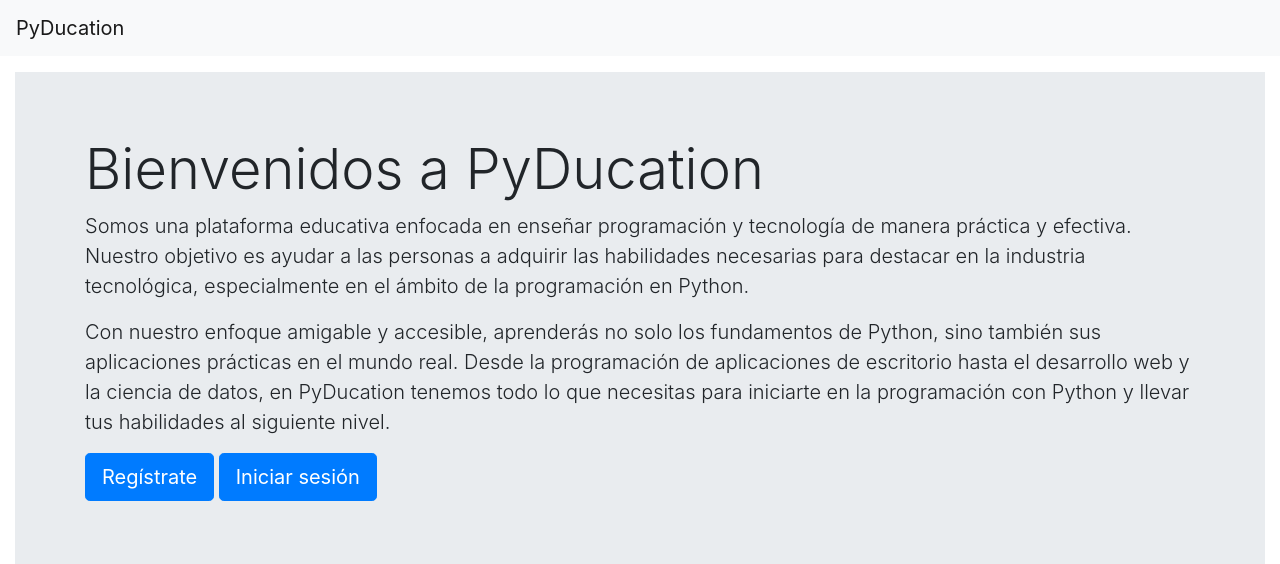
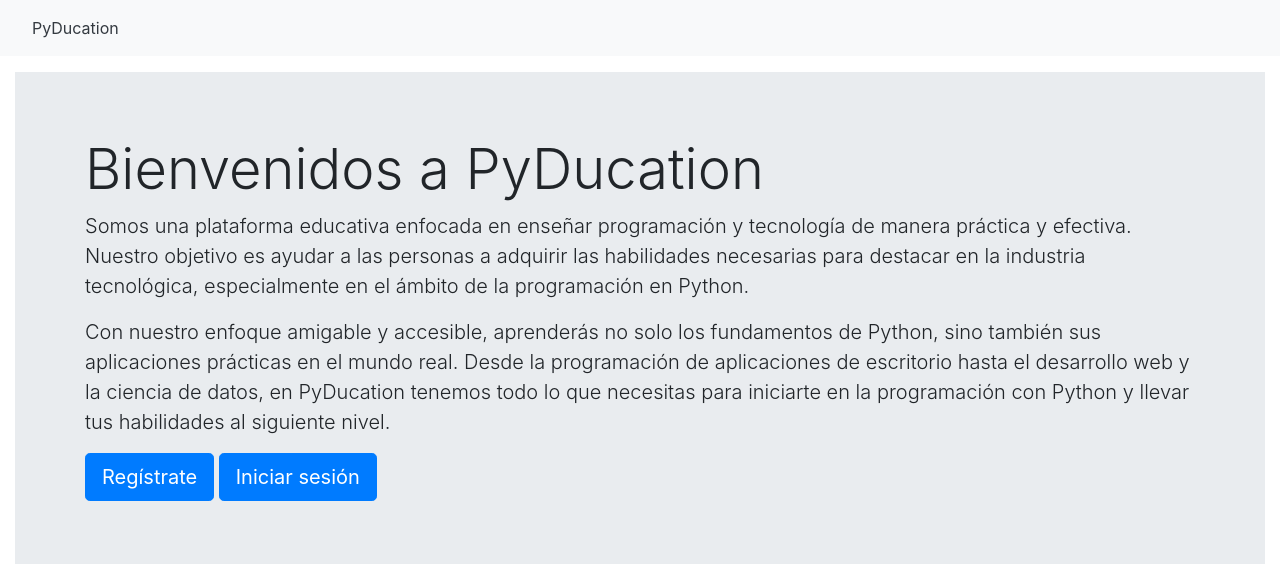
Before and after one commit to Andres-Villante/PyDucation, a Django app: page / in a window 1280 px wide. Shown: the top 564 px of the page. Run offline with Django 4.2, Linux system fonts and the light colour scheme; some libraries are stand-ins or nearby versions.

Commit message:
Boton Pyducation solucionado

```diff
--- a/PyDucation/templates/PyDucation/base.html
+++ b/PyDucation/templates/PyDucation/base.html
@@ -17,9 +17,12 @@
     {% block css %}{% endblock %}
 </head>
 <body>
-
     <nav class="navbar navbar-expand-lg navbar-light bg-light">
-    <a class="navbar-brand" href="{% url 'home' %}">PyDucation</a>
+        {% if user.is_authenticated %}
+            <a class="nav-link text-dark" href="{% url 'pyducation' %}">PyDucation</a>
+        {% else %}
+            <a class="nav-link text-dark" href="{% url 'home' %}">PyDucation</a>
+        {% endif %}
         <button class="navbar-toggler" type="button" data-toggle="collapse" data-target="#navbarNav"
                 aria-controls="navbarNav" aria-expanded="false" aria-label="Toggle navigation">
             <span class="navbar-toggler-icon"></span>
@@ -29,7 +32,7 @@
             <ul class="navbar-nav">
                 {% if user.is_authenticated %}
                     <li class="nav-item">
-                    <a class="nav-link" href="{% url 'logout' %}">Cerrar sesión</a>
+                        <a class="nav-link text-dark" href="{% url 'logout' %}">Cerrar sesión</a>
                     </li>
                 {% endif %}
             </ul>
```
Also changed, not shown: db.sqlite3. Lines whose indentation alone changed are shown as unchanged.
